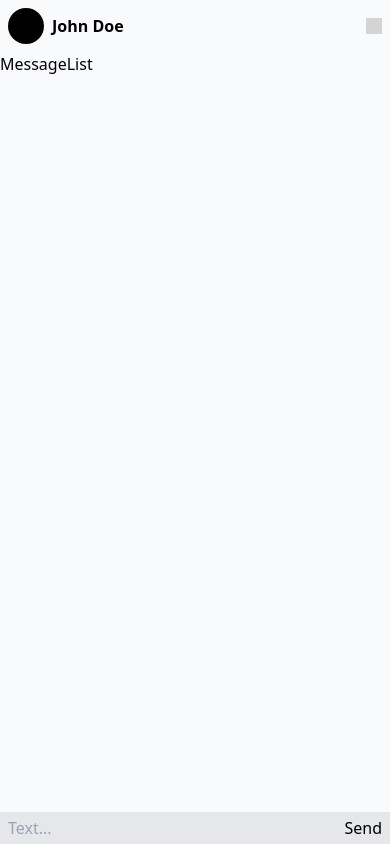
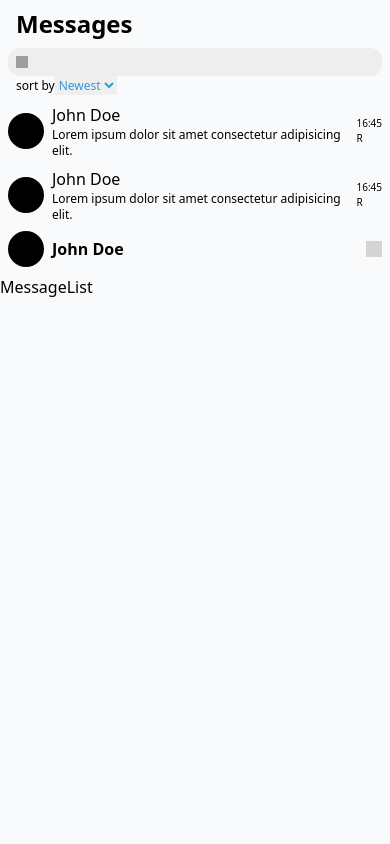
Before and after one commit to SleepySleepyFox/web-chat, a React (Vite) app: page / in a window 390 px wide. Shown: the top 844 px of the page. Built offline with nearby package versions, Linux system fonts and the light colour scheme; grey boxes are pictures that could not be loaded.

Commit message:
responsive done

```diff
--- a/src/App.tsx
+++ b/src/App.tsx
@@ -6,10 +6,14 @@ import ChatRoom from './components/ChatRoom/ChatRoom'
 
 export default function App() {
   return (
-    <div>
-      {/* <Search />
-      <List /> */}
-      <ChatRoom/>
+    <div className='h-full'>
+      <div className="container md:flex">
+        <div>
+          <Search />
+          <List />
+        </div>
+        <ChatRoom/>
+      </div>
     </div>
   )
 }
--- a/src/components/ChatRoom/ChatRoom.tsx
+++ b/src/components/ChatRoom/ChatRoom.tsx
@@ -5,10 +5,10 @@ import MessageList from './MessageList'
 
 export default function ChatRoom() {
   return (
-    <div className='flex flex-col justify-between max-h-screen'>
-      <ChatHeader/>
-      <MessageList/>
-      <ChatInput/>
+    <div className='container flex flex-col justify-between max-h-screen max-w-full lg:ml-5'>
+        <ChatHeader/>
+        <MessageList/>
+        <ChatInput/>
     </div>
   )
 }
--- a/src/components/ChatRoom/MessageList.tsx
+++ b/src/components/ChatRoom/MessageList.tsx
@@ -2,6 +2,6 @@ import React from 'react'
 
 export default function MessageList() {
   return (
-    <div className='container h-screen'>MessageList</div>
+    <div className='container h-screen max-w-full'>MessageList</div>
   )
 }
--- a/src/components/List/List.tsx
+++ b/src/components/List/List.tsx
@@ -3,7 +3,7 @@ import ListItem from './ListItem'
 
 export default function List() {
   return (
-    <div className='container max-w-full px-2'>
+    <div className='container max-w-full max-h-screen px-2  md:m-0'>
         <ListItem/>
         <ListItem/>
     </div>
```
